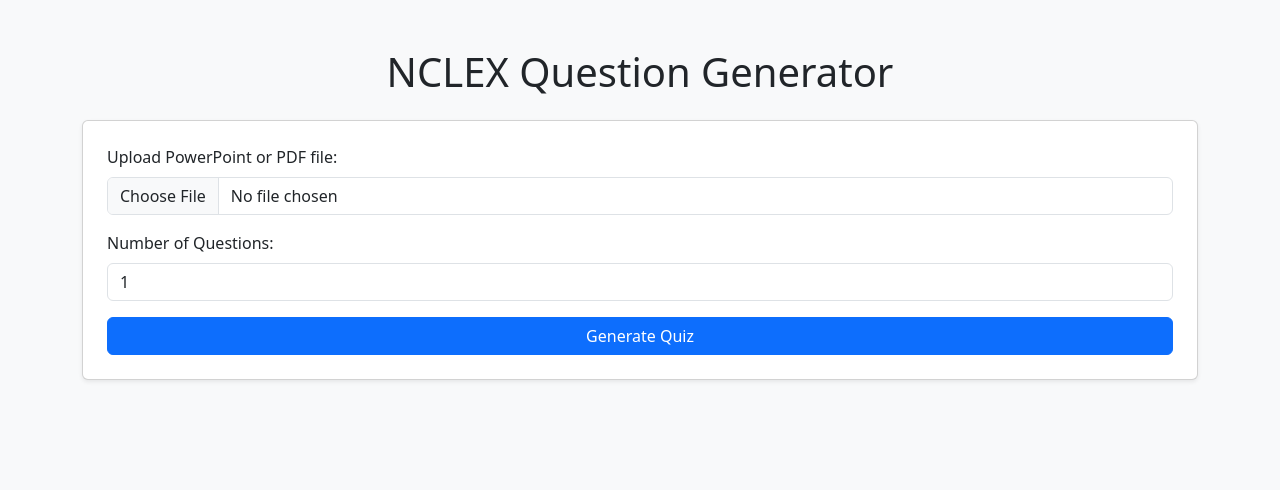
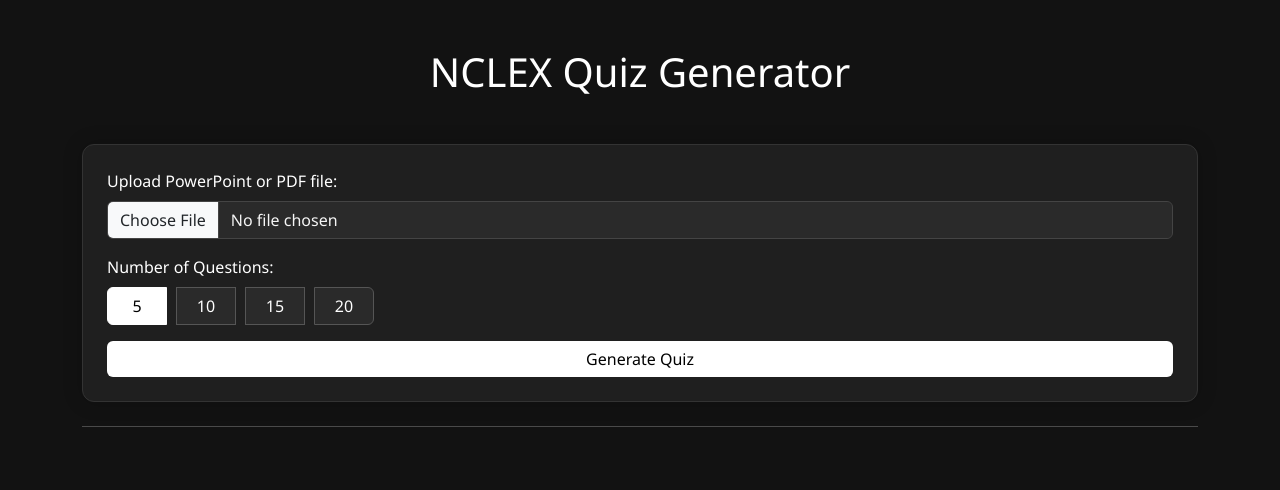
Before and after one commit to Sushant23456/NCLESQUIZ, a Flask app: page / in a window 1280 px wide. Shown: the top 490 px of the page. Run offline with Flask 3, Linux system fonts and the light colour scheme.

Commit message:
Update index.html

```diff
--- a/templates/index.html
+++ b/templates/index.html
@@ -5,41 +5,121 @@
   <title>NCLEX Quiz Generator</title>
   <meta name="viewport" content="width=device-width, initial-scale=1">
 
-  <!-- Bootstrap 5 CDN -->
+  <!-- Bootstrap 5 -->
   <link href="https://cdn.jsdelivr.net/npm/bootstrap@5.3.2/dist/css/bootstrap.min.css" rel="stylesheet">
 
+  <!-- Custom Dark Monochrome Theme -->
   <style>
+    body {
+      background-color: #121212;
+      color: #f0f0f0;
+      font-family: 'Segoe UI', sans-serif;
+    }
+
+    h1, h2, label, .form-label, .fw-semibold {
+      color: #ffffff;
+    }
+
+    .card, .quiz-box {
+      background-color: #1f1f1f;
+      border: 1px solid #333;
+      border-radius: 12px;
+      box-shadow: 0 0 20px rgba(0, 0, 0, 0.2);
+    }
+
     .quiz-box {
-      border: 1px solid #dee2e6;
-      border-radius: 0.75rem;
       padding: 20px;
-      margin-bottom: 20px;
-      background-color: #f8f9fa;
-      box-shadow: 0 0 12px rgba(0, 0, 0, 0.03);
+      margin-bottom: 30px;
     }
-    .quiz-box h2 {
-      font-size: 1.2rem;
+
+    input, select, .form-control, .form-select {
+      background-color: #2a2a2a;
+      color: #f5f5f5;
+      border: 1px solid #444;
     }
-    .answers label {
-      display: block;
-      margin-bottom: 10px;
-      cursor: pointer;
+
+    input:focus, .form-control:focus {
+      border-color: #888;
+      box-shadow: none;
+      outline: none;
     }
-    .check-btn {
-      margin-top: 10px;
+
+    .btn-primary,
+    .btn-success {
+      background-color: #ffffff;
+      color: #000000;
+      border: none;
+      font-weight: 500;
     }
-    .explanation {
-      display: none;
-      margin-top: 10px;
-      padding: 10px;
-      border-left: 4px solid #e74c3c;
-      background-color: #fce4e4;
-      border-radius: 4px;
+
+    .btn-primary:hover,
+    .btn-success:hover {
+      background-color: #dcdcdc;
+      color: #000000;
     }
-    .correct-answer {
-      background-color: #e6f4ea !important;
-      border-left-color: #2ecc71 !important;
-    }
+
+    .btn-group label.btn {
+  margin-right: 10px;
+  min-width: 60px;
+  font-weight: 500;
+  background-color: #2a2a2a;
+  border: 1px solid #555;
+  color: #fff;
+}
+
+.btn-check:checked + .btn {
+  background-color: #fff;
+  color: #000;
+  border-color: #fff;
+}
+
+    .answers input[type="radio"] {
+  display: none; /* Hide native radio */
+}
+
+.answers label {
+  background-color: #2a2a2a;
+  border: 1px solid #444;
+  border-radius: 8px;
+  padding: 10px 15px;
+  margin-bottom: 12px;
+  display: block;
+  cursor: pointer;
+  transition: background-color 0.2s ease, border 0.2s ease;
+  position: relative;
+  padding-left: 40px;
+}
+
+.answers label::before {
+  content: "";
+  position: absolute;
+  left: 12px;
+  top: 50%;
+  transform: translateY(-50%);
+  width: 18px;
+  height: 18px;
+  border: 2px solid #bbb;
+  border-radius: 50%;
+  background-color: transparent;
+  transition: border 0.2s ease, background-color 0.2s ease;
+}
+
+.answers input[type="radio"]:checked + label {
+  background-color: #333333;
+  border-color: #888;
+}
+
+.answers input[type="radio"]:checked + label::before {
+  background-color: #ffffff;
+  border-color: #ffffff;
+}
+
+.answers label:hover {
+  background-color: #3a3a3a;
+  border-color: #666;
+}
+
+
     .spinner-area {
       display: none;
     }
@@ -47,36 +127,47 @@
     .typing-text {
       white-space: pre-wrap;
       font-weight: 500;
+      color: #eeeeee;
     }
 
     .correct-answer {
-      background-color: #e6f4ea !important;
-      border-left: 4px solid #2ecc71;
+      background-color: #2d2d2d;
+      border-left: 4px solid #5af78e;
       padding: 10px;
       margin-top: 10px;
       border-radius: 4px;
+      color: #c6f7d0;
     }
 
     .incorrect-answer {
-      background-color: #fce4e4 !important;
-      border-left: 4px solid #e74c3c;
+      background-color: #2d2d2d;
+      border-left: 4px solid #ff5c57;
       padding: 10px;
       margin-top: 10px;
       border-radius: 4px;
+      color: #ffbdbd;
     }
 
+    .alert ul {
+      margin: 0;
+      padding-left: 1.2rem;
+    }
 
+    #score-output {
+      margin-top: 20px;
+      font-size: 1.25rem;
+    }
   </style>
 </head>
-<body class="bg-light">
+<body>
 
 <div class="container py-5">
-  <h1 class="text-center mb-4">NCLEX Question Generator</h1>
+  <h1 class="text-center mb-5">NCLEX Quiz Generator</h1>
 
   {% with messages = get_flashed_messages() %}
     {% if messages %}
       <div class="alert alert-danger">
-        <ul class="mb-0">
+        <ul>
           {% for message in messages %}
             <li>{{ message }}</li>
           {% endfor %}
@@ -85,17 +176,31 @@
     {% endif %}
   {% endwith %}
 
+  <!-- Upload Form -->
   <form method="post" enctype="multipart/form-data" onsubmit="showLoading()">
-    <div class="card p-4 shadow-sm">
+    <div class="card p-4 mb-4">
       <div class="mb-3">
         <label for="pptx_file" class="form-label">Upload PowerPoint or PDF file:</label>
         <input type="file" class="form-control" name="pptx_file" id="pptx_file" accept=".pptx, .pdf" required>
       </div>
 
       <div class="mb-3">
-        <label for="num_questions" class="form-label">Number of Questions:</label>
-        <input type="number" class="form-control" name="num_questions" id="num_questions" min="1" max="10" value="1" required>
+        <label class="form-label d-block">Number of Questions:</label>
+        <div class="btn-group" role="group" aria-label="Question count" id="question-options">
+          <input type="radio" class="btn-check" name="num_questions" id="q5" value="5" autocomplete="off" checked>
+          <label class="btn btn-outline-light" for="q5">5</label>
+
+          <input type="radio" class="btn-check" name="num_questions" id="q10" value="10" autocomplete="off">
+          <label class="btn btn-outline-light" for="q10">10</label>
+
+          <input type="radio" class="btn-check" name="num_questions" id="q15" value="15" autocomplete="off">
+          <label class="btn btn-outline-light" for="q15">15</label>
+
+          <input type="radio" class="btn-check" name="num_questions" id="q20" value="20" autocomplete="off">
+          <label class="btn btn-outline-light" for="q20">20</label>
+        </div>
       </div>
+
 
       <div class="d-grid">
         <button type="submit" class="btn btn-primary">Generate Quiz</button>
@@ -105,24 +210,31 @@
 
   <!-- Loading Spinner -->
   <div id="loading" class="spinner-area text-center mt-4">
-    <div class="spinner-border text-primary" role="status" style="width: 3rem; height: 3rem;">
+    <div class="spinner-border text-light" role="status" style="width: 3rem; height: 3rem;">
       <span class="visually-hidden">Loading...</span>
     </div>
     <p class="mt-3 fw-semibold">Generating questions... please wait</p>
   </div>
 
-  <!-- Generated Quiz -->
+  <hr>
+  <!-- Quiz Output -->
   {% if quiz %}
     <div class="mt-5">
       {{ quiz|safe }}
     </div>
   {% endif %}
+
 </div>
 
 <!-- Bootstrap JS -->
 <script src="https://cdn.jsdelivr.net/npm/bootstrap@5.3.2/dist/js/bootstrap.bundle.min.js"></script>
 
+<!-- Scripts -->
 <script>
+  function showLoading() {
+    document.getElementById("loading").style.display = "block";
+  }
+
   function gradeQuiz() {
     let total = 0;
     let correct = 0;
@@ -168,7 +280,5 @@
   }
 </script>
 
-
-
 </body>
 </html>
```
